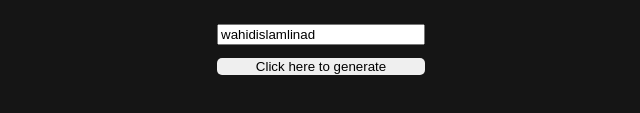
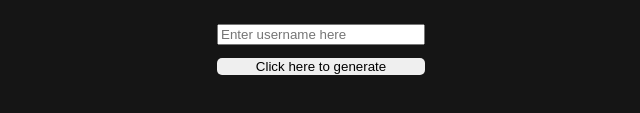
Before and after one commit to PsyNyde/random-avatar-generator, a plain HTML site: page index.html in a window 1280 px wide. Shown: the part 235-348 px from the top of the page, 319-959 px from the left. Drawn offline with Linux system fonts and the light colour scheme.

Commit message:
placeholder instead of default value

```diff
--- a/index.html
+++ b/index.html
@@ -9,7 +9,7 @@
     style="background-color: #151515; display: flex; justify-content: center"
   >
     <p id="area" style="width: 13em; display: flex; flex-direction: column">
-      <input id="text-box" value="wahidislamlinad" style="margin-top: 2em" />
+      <input id="text-box" placeholder="Enter username here" style="margin-top: 2em" />
       <button
         id="button"
         type=""
```
